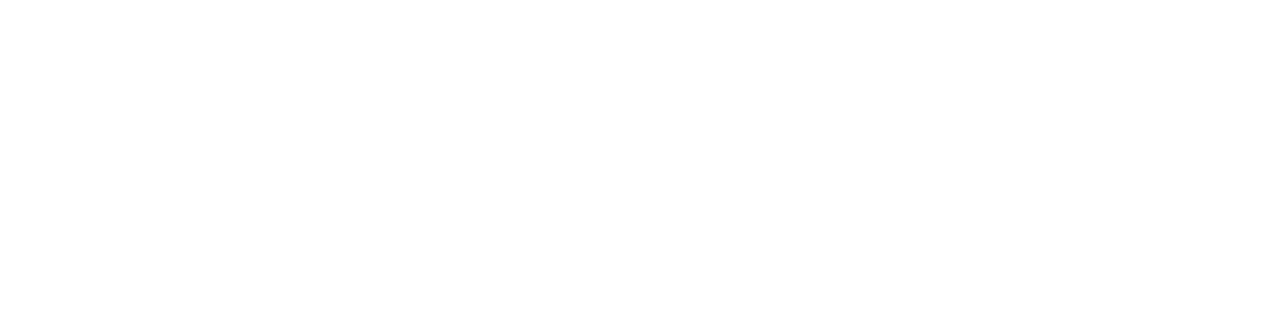
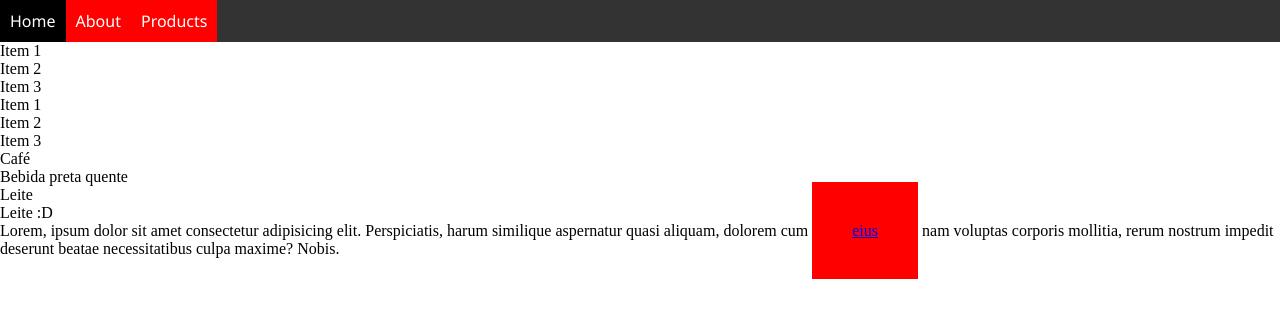
Before and after one commit to misassauro/UdemyJSTS, a plain HTML site: page HTML & CSS/Aula 08 - Listas e Menus/index.html in a window 1280 px wide. Drawn offline with Linux system fonts and the light colour scheme.

Commit message:
Listas e menus

```diff
--- a/HTML & CSS/Aula 08 - Listas e Menus/index.html
+++ b/HTML & CSS/Aula 08 - Listas e Menus/index.html
@@ -4,8 +4,66 @@
     <meta charset="UTF-8">
     <meta name="viewport" content="width=device-width, initial-scale=1.0">
     <title>Listas e menus</title>
+
+    <style>
+        * {
+            margin: 0;
+            padding: 0;
+        }
+
+        nav {
+            background: rgba(0, 0, 0, 0.8);
+            display: flex;
+            /*justify-content: center; Isso alinha o conteúdo no centro apenas horizontalmente.*/
+            align-items: center; /*Isso centraliza no eixo vertical e horizontal tudo que estiver dentro da nav*/
+        }
+
+        nav a {
+            color: #ffffff;
+            text-decoration: none;
+            font-family: 'Segoe UI', Tahoma, Geneva, Verdana, sans-serif;
+            padding: 10px;
+            display: block;
+
+        }
+
+        nav a:hover {
+            background: rgba(0, 0, 0, 1);
+        }
+
+        nav ul {
+            display: flex; /*Isso é o mesmo que flex-direction: row*/
+            list-style: none;
+            background: red;
+        }
+    </style>
 </head>
 <body>
-
+    <nav>
+        <ul>
+            <li><a href="#">Home</a></li>
+            <li><a href="#">About</a></li>
+            <li><a href="#">Products</a></li>
+        </ul>
+    </nav>
+    <ul>
+        <li>Item 1</li>
+        <li>Item 2</li>
+        <li>Item 3</li>
+    </ul>
+    <ol type="1" start="20">
+        <li>Item 1</li>
+        <li>Item 2</li>
+        <li>Item 3</li>
+    </ol>
+    <dl>
+        <dt>Café</dt>
+        <dd>Bebida preta quente</dd>
+        <dt>Leite</dt>
+        <dd>Leite :D</dd>
+    </dl>
+    <p>
+        Lorem, ipsum dolor sit amet consectetur adipisicing elit. Perspiciatis, harum similique aspernatur quasi aliquam, dolorem cum <a href="#" style="background: red; padding: 40px;">eius</a> nam voluptas corporis mollitia, rerum nostrum impedit deserunt beatae necessitatibus culpa maxime? Nobis. <!--A tag a, por padrão, possui o display inline, não alterando o conteúdo ao redor com quebra de linha, por exemplo. Quando a configuramos com o display: block, aí sim ela passa a se comportar como um bloco, fazendo modificações em seu entorno.-->
+    </p>
 </body>
 </html>
```
